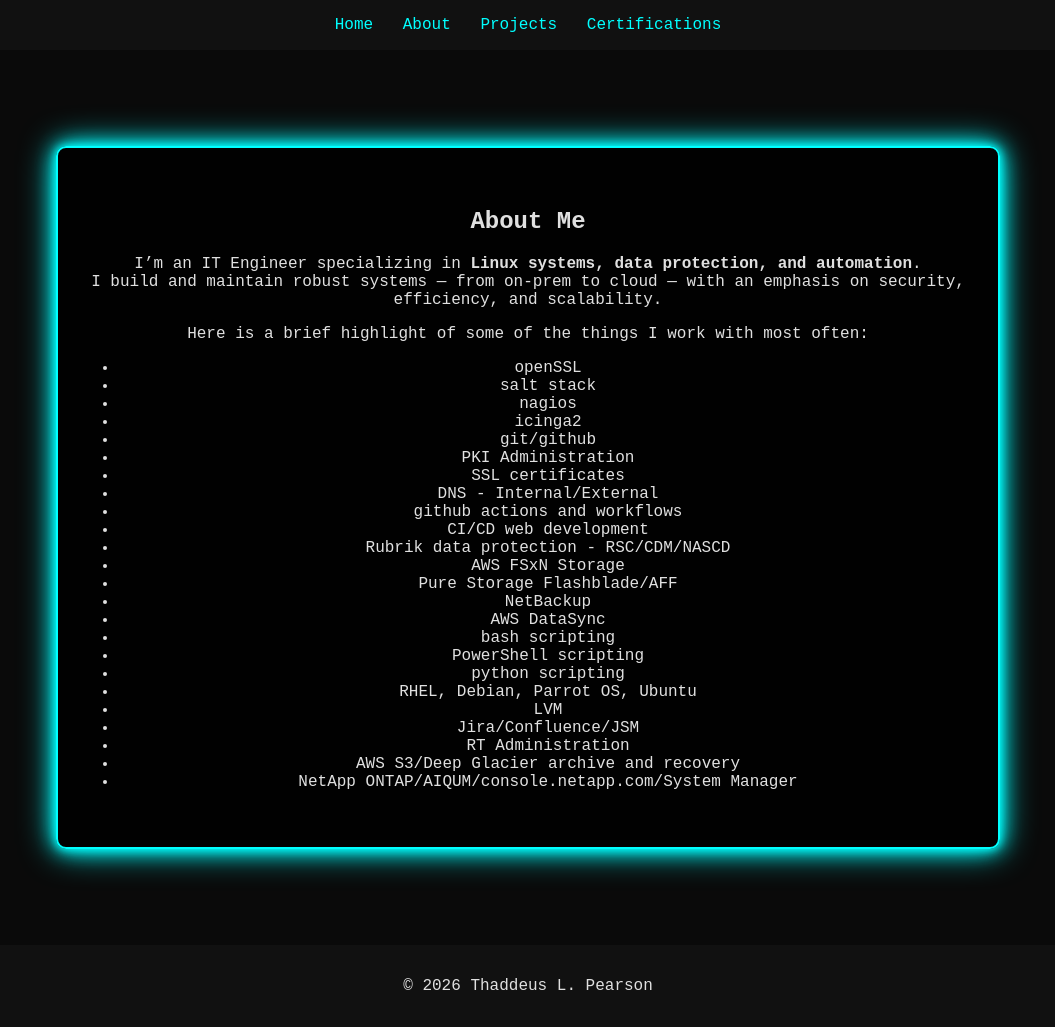
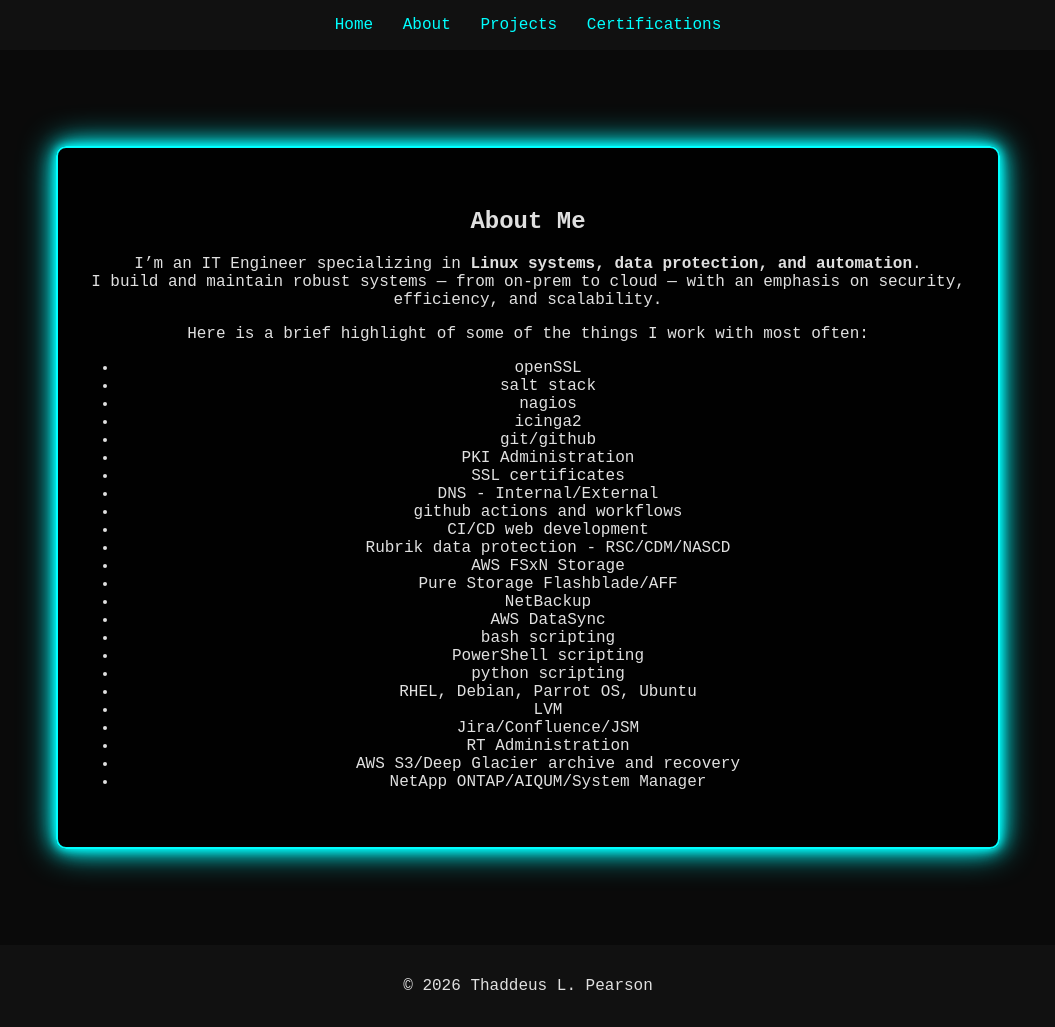
Before and after one commit to pearson-thaddeus-l/pearson-thaddeus-l-jekyll, a Jekyll site: the page built from about.md, in a window 1280 px wide. Shown: the whole page, without its empty margins (112-1167 px from the left). Built offline with Jekyll 4.4.1, drawn with Linux system fonts in a browser that asks for light colours.

Commit message:
tweek005

```diff
--- a/about.md
+++ b/about.md
@@ -37,7 +37,7 @@
   <li>Jira/Confluence/JSM</li>
   <li>RT Administration</li>
   <li>AWS S3/Deep Glacier archive and recovery</li>
-  <li>NetApp ONTAP/AIQUM/console.netapp.com/System Manager</li>
+  <li>NetApp ONTAP/AIQUM/System Manager</li>
 </ul>
 
 </div>
```
